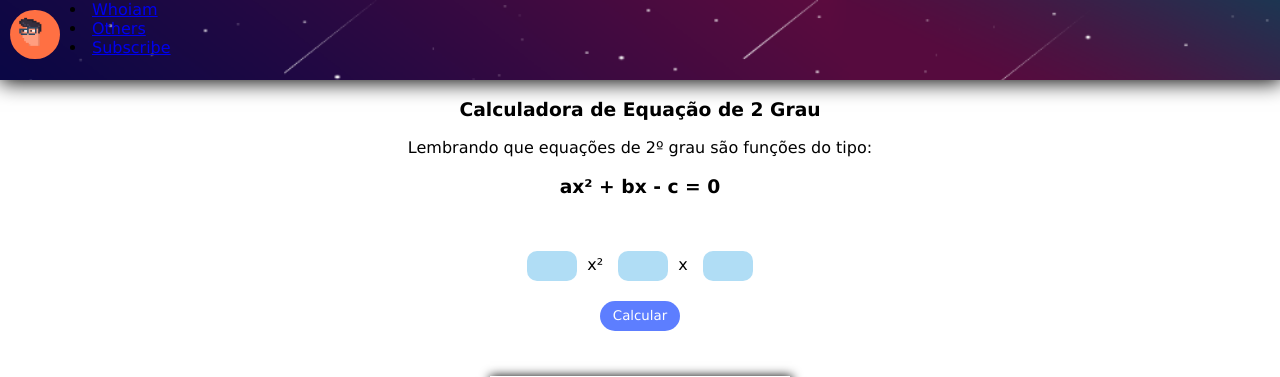
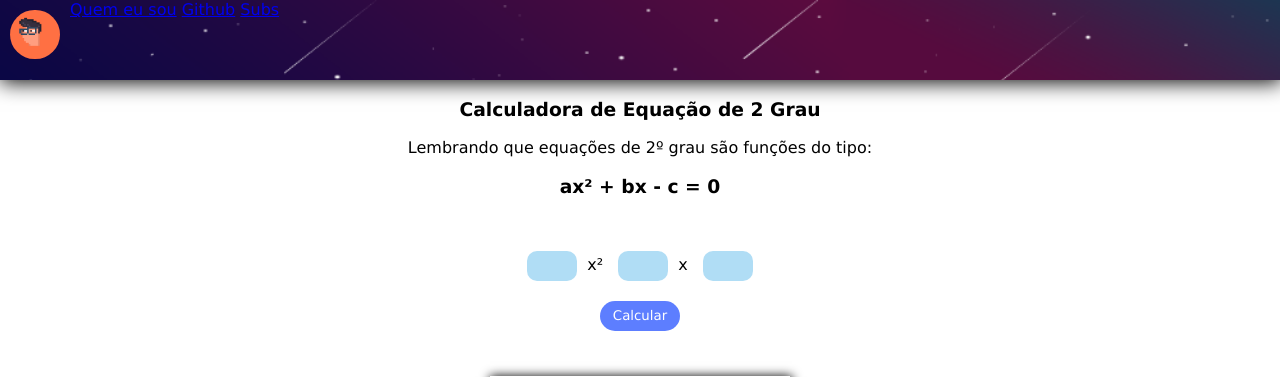
Before and after one commit to LpxsBr/Math_functions_plataform, a PHP site: page / in a window 1280 px wide. Shown: the top 377 px of the page. Run offline with PHP 8.4, Linux system fonts and the light colour scheme; data that the repository does not hold is empty.

Commit message:
removing some tags not needed

```diff
--- a/index.php
+++ b/index.php
@@ -1,24 +1,25 @@
 <!DOCTYPE html>
 <html lang="en">
+
 <head>
     <meta charset="UTF-8">
     <meta http-equiv="X-UA-Compatible" content="IE=edge">
     <meta name="viewport" content="width=device-width, initial-scale=1.0">
     <link rel="stylesheet" href="estilo/style.css">
-    <title>Calc Eq 2 Grau</title>
+    <title>Calculadora Eq2g</title>
 </head>
+
 <body>
     <header class="cabecalho">
         <div class="logo">
-            <img src="logo.png" alt="logo" class="logoImg">
+            <img src="/images/logo.png" alt="logo" class="logoImg">
         </div>
         <div class="menu">
-            <li><a href="https://www.instagram.com/lpxsbr/" class="whoiam">Whoiam</a></li>
-            <li><a href="https://github.com/LpxsBr" class="others">Others</a></li>
-            <li><a href="#" class="Subscribe">Subscribe</a></li>
+            <a href="https://www.instagram.com/lpxsbr/" class="whoiam">Quem eu sou</a>
+            <a href="https://github.com/LpxsBr" class="others">Github</a>
+            <a href="#" class="Subscribe">Subs</a>
         </div>
     </header>
-
     <main class="conteudo">
         <div class="titulo">
             <h3>Calculadora de Equação de 2 Grau</h3>
@@ -33,17 +34,17 @@
                 <h><input type="number" name="cofb">x</h>
                 <h><input type="number" name="cofc"></h>
                 <button class="subbtn">Calcular</button>
-                <!--<input type="submit" value="Calcular" class="submtbtn">-->
             </form>
         </div>
         <div class="script">
-           <?php include("calculate/eq2g/calc.php") ?>
+            <?php include("calculate/eq2g/calc.php")?>
         </div>
     </main>
+    <footer class="rodape">
+        <div class="rodapecontent">LpxsBr -
+            <?= date('Y')?>
+        </div>
+    </footer>
+</body>
 
-    <footer class="rodape">
-        <div class="rodapecontent">LpxsBr - <?= date('Y')?></div>
-    </footer>
-
-</body>
 </html>
```
